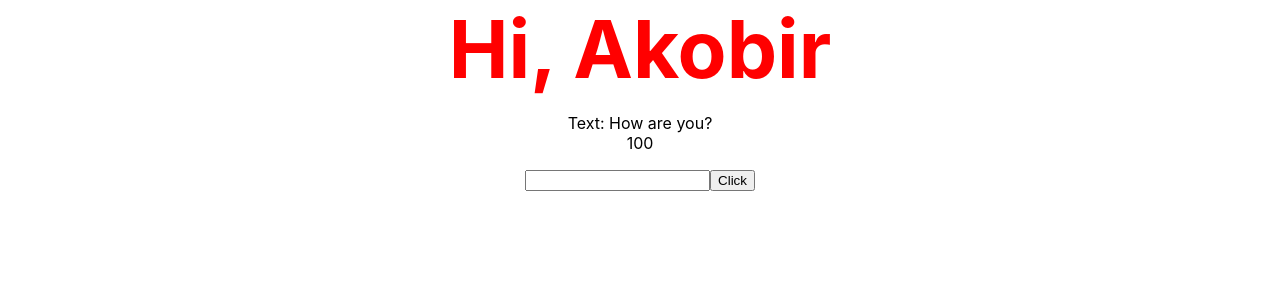
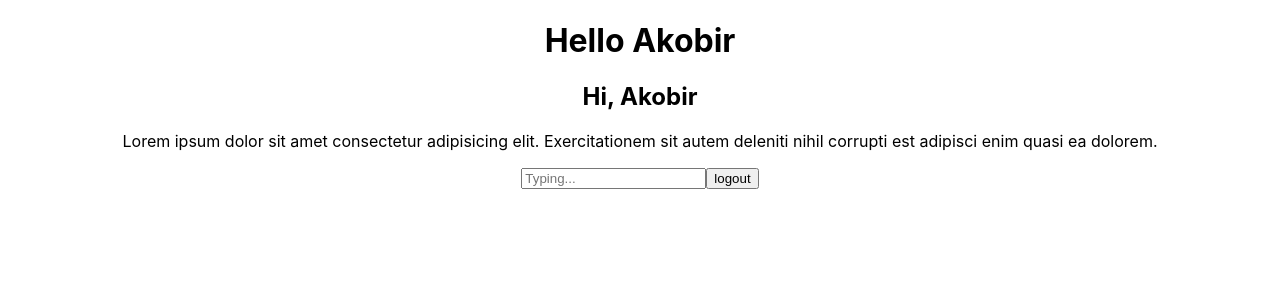
Before and after one commit to AkobirCoder/ReactJS-tutorial, a React (Create React App) app in the folder tutorial-app/: page / in a window 1280 px wide. Shown: the top 300 px of the page. Built offline with nearby package versions, Linux system fonts and the light colour scheme.

Commit message:
./tutorial-app/src/index.js was updated

```diff
--- a/tutorial-app/src/index.js
+++ b/tutorial-app/src/index.js
@@ -1,41 +1,41 @@
 import React from 'react';
 import ReactDOM from 'react-dom/client'; // client and production
 import './index.css';
-// import App from './App';
+import App from './App';
 
-const name = "Akobir";
+// const name = "Akobir";
 
-const text = "How are you?";
+// const text = "How are you?";
 
-const block = (
-    <div
-        style={{textAlign: "center"}}
-    >
-        <h1
-            style={{fontSize: "5rem", color: "red", margin: "0rem"}}
-            className='greeting' tabIndex={1}
-        >
-            Hi, {name}
-        </h1>
-        <p tabIndex={2}>
-            Text: {text} <br />
-            {10 * 10} <br />
-            {[1, 2, 3, 4, 5, 'bir', 'ikki', 'uch'].map((item, index) => {
-                <span key={index}>{item}</span>
-            })}
-        </p>
-        <input type="text" name="name" id="name" />
-        <button>Click</button>
-    </div>
-);
+// const block = (
+//     <div
+//         style={{textAlign: "center"}}
+//     >
+//         <h1
+//             style={{fontSize: "5rem", color: "red", margin: "0rem"}}
+//             className='greeting' tabIndex={1}
+//         >
+//             Hi, {name}
+//         </h1>
+//         <p tabIndex={2}>
+//             Text: {text} <br />
+//             {10 * 10} <br />
+//             {[1, 2, 3, 4, 5, 'bir', 'ikki', 'uch'].map((item, index) => (
+//                 <span key={index}>{item}</span>
+//             ))}
+//         </p>
+//         <input type="text" name="name" id="name" />
+//         <button>Click</button>
+//     </div>
+// );
 
 // const el = React.createElement("h1", null, "Hello world!");
 
 const root = ReactDOM.createRoot(document.getElementById('element'));
 root.render(
-//   <React.StrictMode>
-//     <App />
-//   </React.StrictMode>
+  <React.StrictMode>
+    <App />
+  </React.StrictMode>
 
-    block
+    // block
 );
```
